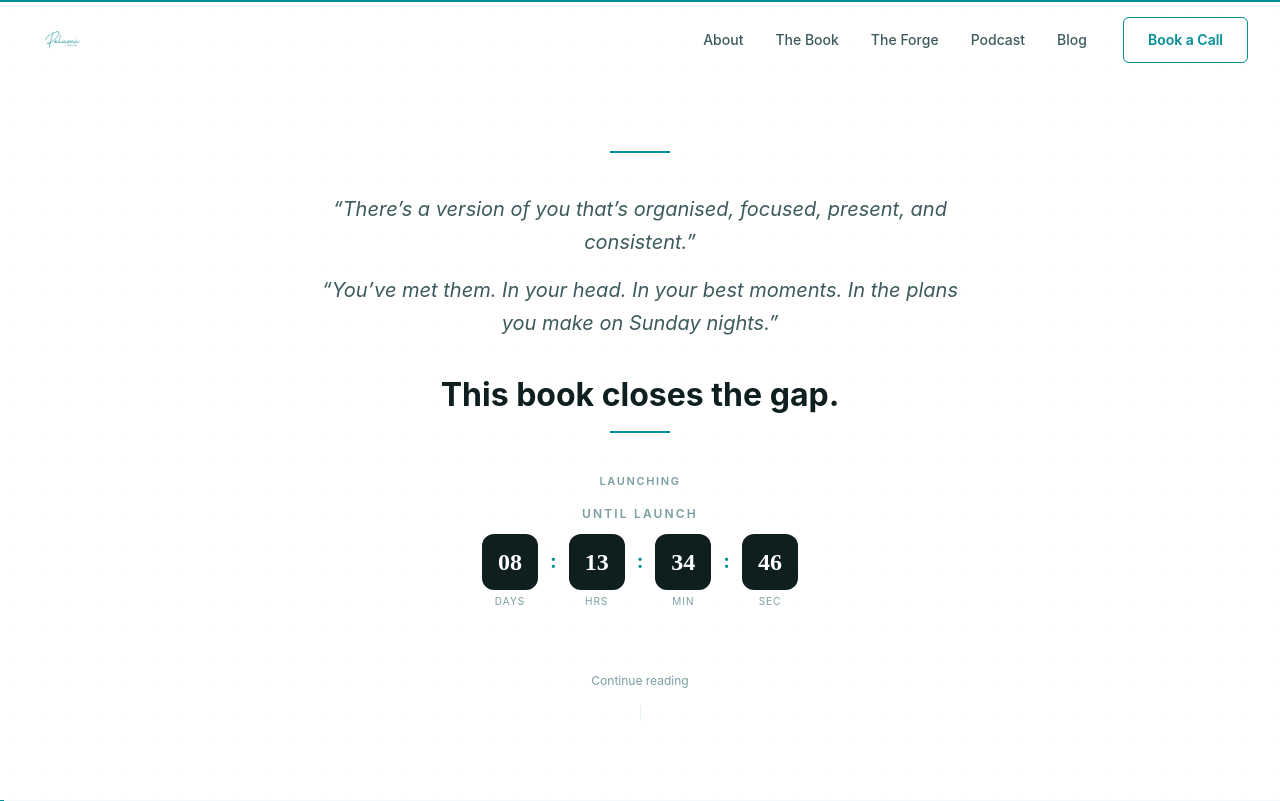
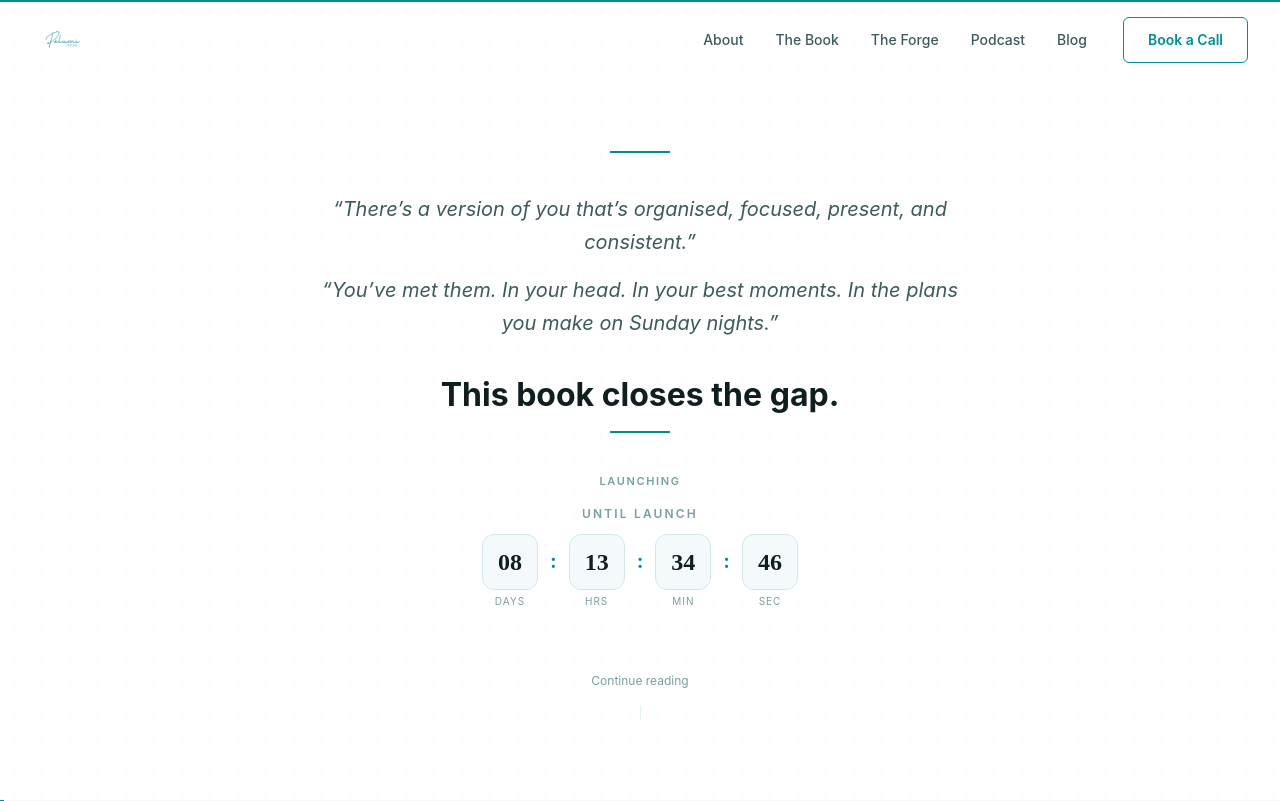
Before and after one commit to pelumiolawole/The-Forge-Website, a Next.js app: page /book in a window 1280 px wide. Shown: the top 801 px of the page. Built offline with nearby package versions, Linux system fonts and the light colour scheme.

Commit message:
fix(CountdownTimer): correct light theme colours — white cards were dark (#0f1f20)

```diff
--- a/src/components/book/CountdownTimer.tsx
+++ b/src/components/book/CountdownTimer.tsx
@@ -39,17 +39,19 @@ export function CountdownTimer({ targetDate, label = "Until launch", theme = "li
   if (!mounted) return null;
 
   const isDark = theme === "dark";
-  const labelColor = isDark ? "text-white/50" : "text-[#7a9ea1]";
-  const unitLabelColor = isDark ? "text-white/40" : "text-[#7a9ea1]";
-  const separatorColor = isDark ? "text-white/30" : "text-[#008e97]";
-  const digitBg = isDark ? "bg-white/10 border border-white/15" : "bg-[#0f1f20]";
-  const digitColor = isDark ? "text-white" : "text-white";
+  const labelColor     = isDark ? "text-white/50"  : "text-[#7a9ea1]";
+  const unitLabelColor = isDark ? "text-white/40"  : "text-[#7a9ea1]";
+  const separatorColor = isDark ? "text-white/30"  : "text-[#008e97]";
+  const digitBg        = isDark
+    ? "bg-white/10 border border-white/15"
+    : "bg-[#f4fafb] border border-[#d0e8ea]";
+  const digitColor     = isDark ? "text-white" : "text-[#0f1f20]";
 
   const units = [
-    { value: time.days, label: "Days" },
-    { value: time.hours, label: "Hrs" },
-    { value: time.minutes, label: "Min" },
-    { value: time.seconds, label: "Sec" },
+    { value: time.days,    label: "Days" },
+    { value: time.hours,   label: "Hrs"  },
+    { value: time.minutes, label: "Min"  },
+    { value: time.seconds, label: "Sec"  },
   ];
 
   return (
```
